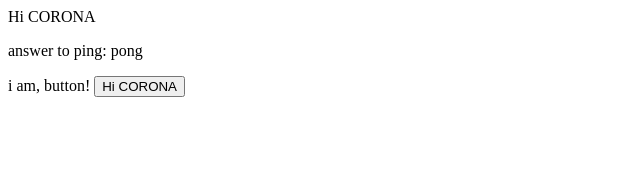
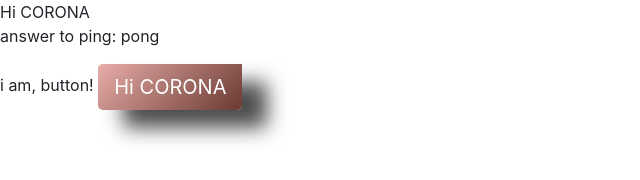
Before and after one commit to hyaovi/testtask, a plain HTML site: page index.html in a window 1280 px wide. Shown: the whole page, without its empty margins (0-640 px from the left). Drawn offline with nearby package versions, Linux system fonts and the light colour scheme.

Commit message:
add css boostrap and button inline styling

```diff
--- a/Button.html
+++ b/Button.html
@@ -1,6 +1,11 @@
 <label :for="prop_id">
   {{prop_label}}
 </label>
-<button :id="prop_id" @click="button_click">
+<button class="btn btn-lg btn-primary" style="
+background: linear-gradient(135deg, #E8ADAA,#6b3a32);
+border:none;
+border-top-right-radius: 0px; /* .btn class has rounded all corners */
+box-shadow: 25px 18px 20px 0px rgba(0, 0, 0, .7);
+" :id="prop_id" @click="button_click">
   {{prop_caption}}
 </button>
--- a/index.html
+++ b/index.html
@@ -1,6 +1,9 @@
 <html>
+
 <head>
   <meta name="author" content="Sergey S Yaglov" />
+  <link rel="stylesheet" href="https://stackpath.bootstrapcdn.com/bootstrap/4.5.0/css/bootstrap.min.css"
+    integrity="sha384-9aIt2nRpC12Uk9gS9baDl411NQApFmC26EwAOH8WgZl5MYYxFfc+NcPb1dKGj7Sk" crossorigin="anonymous">
   <script type="module">
     import { Component } from "./Component.js";
     import { App } from "./App.js";
@@ -12,7 +15,9 @@
     app.render(document.getElementById("app"));
   </script>
 </head>
+
 <body>
   <div id="app"></div>
 </body>
+
 </html>
```
Lines whose indentation alone changed are shown as unchanged.
